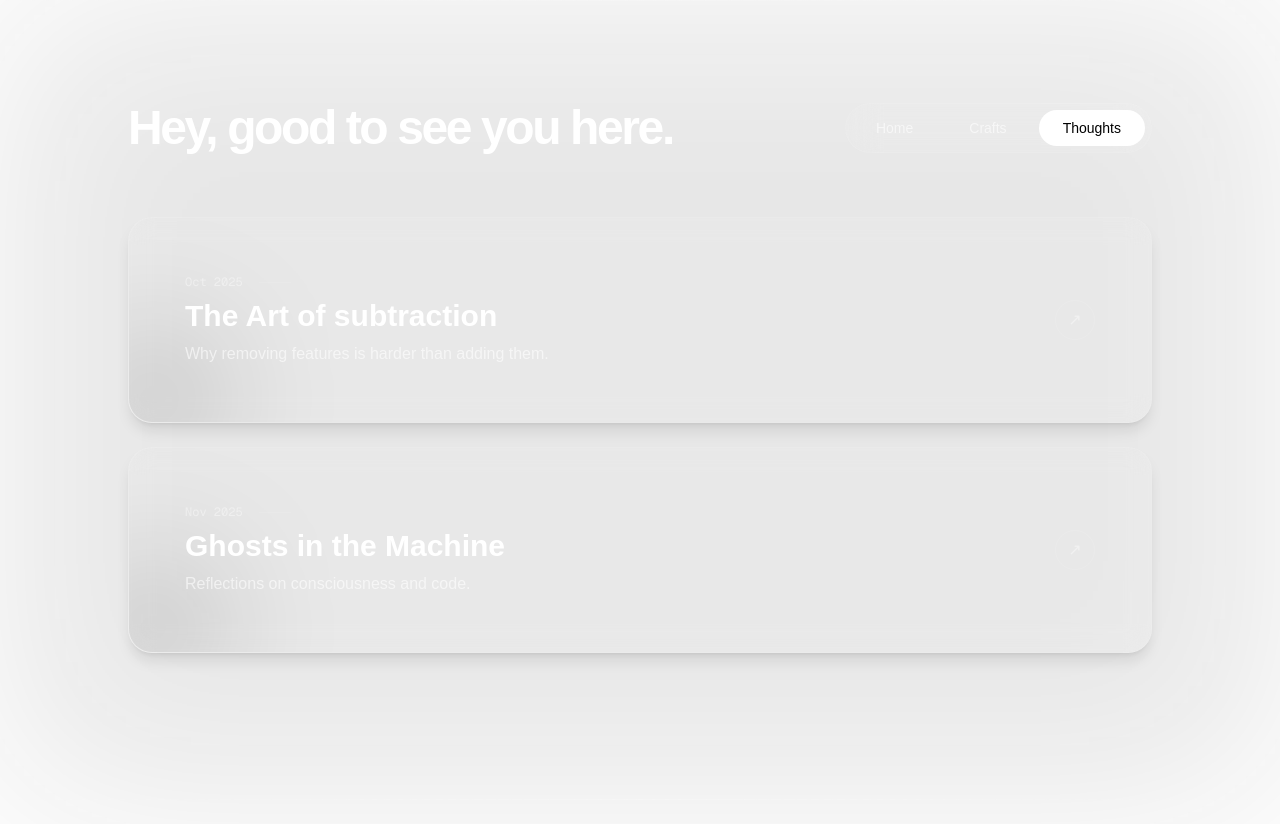
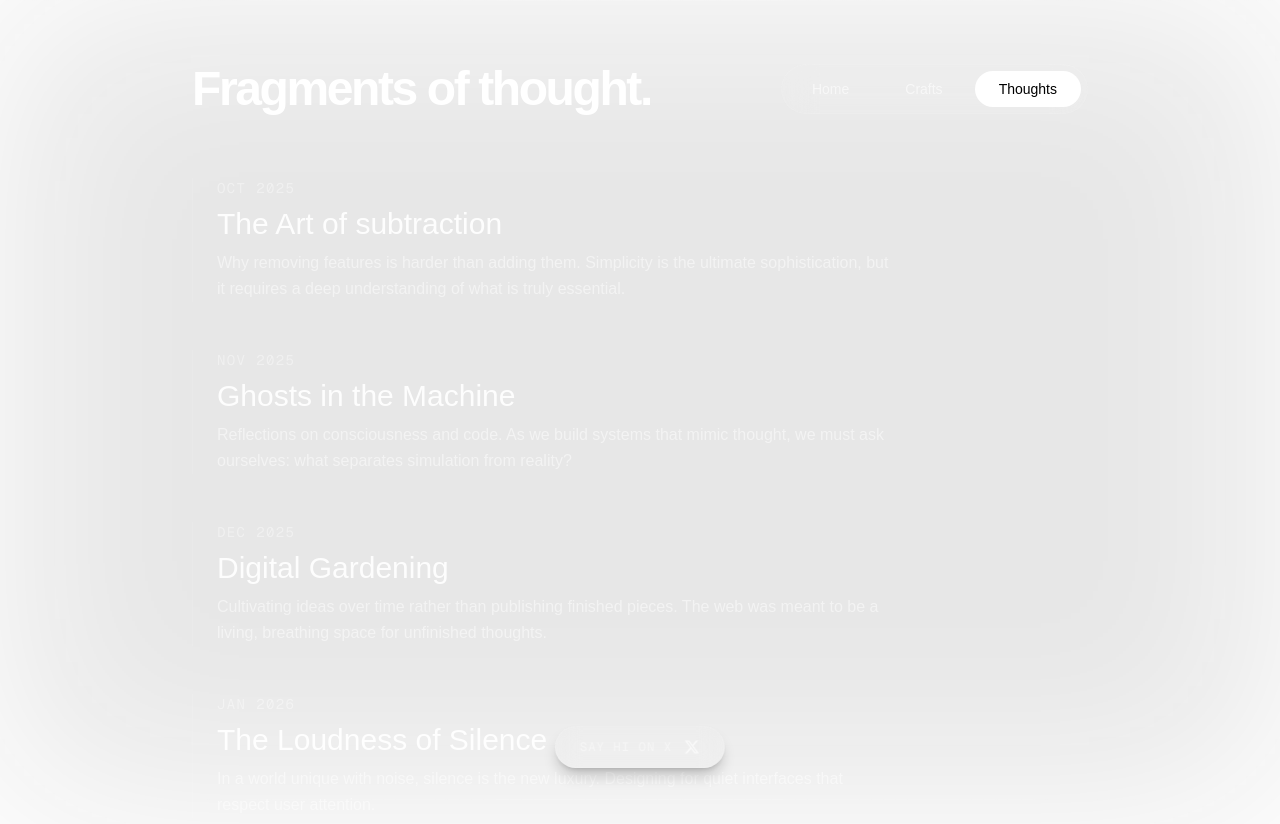
Before and after one commit to M4YAVI/mysite, a Next.js app: page /thoughts in a window 1280 px wide. Shown: the top 824 px of the page. Before the commit the page ends 800 px from the top, so only its background shows below. Built offline with nearby package versions, Linux system fonts and the light colour scheme.

Commit message:
added a template for thoughts

```diff
--- a/app/thoughts/page.tsx
+++ b/app/thoughts/page.tsx
@@ -1,7 +1,6 @@
 'use client';
 
 import { motion, AnimatePresence } from 'framer-motion';
-import BentoItem from "@/components/BentoItem";
 import { THOUGHTS } from "@/data/thoughts";
 import Navigation from "@/components/Navigation";
 
@@ -21,21 +20,21 @@ export default function Thoughts() {
                 <div className="absolute bottom-0 left-0 w-full h-px bg-gradient-to-r from-transparent via-white to-transparent" />
             </div>
 
-            <main className="relative z-10 w-full max-w-6xl mx-auto mt-8 flex flex-col gap-12 lg:gap-16">
+            <main className="relative z-10 w-full max-w-4xl mx-auto mt-8 flex flex-col gap-12 lg:gap-16">
 
                 {/* Header / Navigation */}
                 <header className="flex flex-col md:flex-row justify-between items-center gap-6">
                     <div className="text-left">
                         <h1 className="font-display text-4xl md:text-5xl font-bold tracking-tighter text-white">
-                            Hey, good to see you here.
+                            Fragments of thought.
                         </h1>
                     </div>
 
                     <Navigation />
                 </header>
 
-                {/* Main Grid Content */}
-                <div className="w-full aspect-[4/5] md:aspect-[16/9] lg:aspect-[2/1] relative">
+                {/* Main Content */}
+                <div className="w-full relative min-h-[50vh]">
                     <AnimatePresence mode="wait">
                         <motion.div
                             key="thoughts"
@@ -43,39 +42,57 @@ export default function Thoughts() {
                             animate={{ opacity: 1, y: 0 }}
                             exit={{ opacity: 0, y: -20 }}
                             transition={{ duration: 0.3 }}
-                            className="grid grid-cols-1 md:grid-cols-12 gap-6 h-full w-full content-start"
+                            className="flex flex-col gap-12"
                         >
                             {THOUGHTS.map((thought, index) => (
-                                <BentoItem
+                                <motion.div
                                     key={thought.id}
-                                    colSpan="md:col-span-12"
-                                    rowSpan="row-span-1"
-                                    delay={index * 0.1}
-                                    className="!bg-white/5 border border-white/10 group hover:border-white/30 transition-all !p-8"
+                                    initial={{ opacity: 0, y: 20 }}
+                                    animate={{ opacity: 1, y: 0 }}
+                                    transition={{ delay: index * 0.1 }}
+                                    className="group flex flex-col gap-2 relative pl-6 border-l border-white/10 hover:border-white/50 transition-colors duration-300"
                                 >
-                                    <div className="flex flex-col md:flex-row justify-between items-start md:items-center gap-4">
-                                        <div>
-                                            <div className="flex items-center gap-4 mb-2">
-                                                <span className="font-mono text-xs text-white/40">{thought.date}</span>
-                                                <div className="h-px w-8 bg-white/10" />
-                                            </div>
-                                            <a href={thought.link} className="block group-hover:translate-x-2 transition-transform duration-300">
-                                                <h3 className="text-3xl font-display font-bold text-white mb-2">{thought.title}</h3>
-                                            </a>
-                                            <p className="text-white/60 font-light max-w-xl">{thought.description}</p>
-                                        </div>
-                                        <div className="mt-4 md:mt-0">
-                                            <span className="inline-flex items-center justify-center w-10 h-10 rounded-full border border-white/10 text-white/40 group-hover:text-white group-hover:border-white/40 transition-colors">
-                                                ↗
-                                            </span>
-                                        </div>
+                                    <div className="flex items-center gap-3 text-white/40 group-hover:text-white/60 transition-colors text-sm font-mono uppercase tracking-widest">
+                                        <span>{thought.date}</span>
                                     </div>
-                                </BentoItem>
+
+                                    <a href={thought.link} className="block group-hover:translate-x-1 transition-transform duration-300">
+                                        <h2 className="text-2xl md:text-3xl font-display font-medium text-white/90 group-hover:text-white transition-colors">
+                                            {thought.title}
+                                        </h2>
+                                    </a>
+
+                                    <p className="text-white/50 group-hover:text-white/70 transition-colors font-light leading-relaxed max-w-2xl">
+                                        {thought.description}
+                                    </p>
+                                </motion.div>
                             ))}
                         </motion.div>
                     </AnimatePresence>
                 </div>
 
+                {/* Bottom X (Twitter) Link */}
+                <motion.div
+                    initial={{ opacity: 0, y: 20 }}
+                    animate={{ opacity: 1, y: 0 }}
+                    transition={{ delay: 0.5 }}
+                    className="fixed bottom-8 left-1/2 -translate-x-1/2 z-50 pointer-events-auto"
+                >
+                    <div className="flex items-center gap-3 px-6 py-3 rounded-full bg-white/5 backdrop-blur-md border border-white/5 hover:border-white/20 hover:bg-white/10 transition-all duration-300 group shadow-lg shadow-black/20">
+                        <span className="font-mono text-xs tracking-widest uppercase group-hover:text-white/70 transition-colors text-white/40">Say Hi on X</span>
+                        <a
+                            href="https://x.com/"
+                            target="_blank"
+                            rel="noopener noreferrer"
+                            className="text-white/60 group-hover:text-white transition-colors"
+                        >
+                            <svg className="w-4 h-4" fill="currentColor" viewBox="0 0 24 24" aria-hidden="true">
+                                <path d="M18.244 2.25h3.308l-7.227 8.26 8.502 11.24H16.17l-5.214-6.817L4.99 21.75H1.68l7.73-8.835L1.254 2.25H8.08l4.713 6.231zm-1.161 17.52h1.833L7.084 4.126H5.117z" />
+                            </svg>
+                        </a>
+                    </div>
+                </motion.div>
+
             </main>
         </div>
     );
--- a/data/thoughts.ts
+++ b/data/thoughts.ts
@@ -3,14 +3,28 @@ export const THOUGHTS = [
         id: 'design-philosophy',
         title: 'The Art of subtraction',
         date: 'Oct 2025',
-        description: 'Why removing features is harder than adding them.',
+        description: 'Why removing features is harder than adding them. Simplicity is the ultimate sophistication, but it requires a deep understanding of what is truly essential.',
         link: '#'
     },
     {
         id: 'ai-ethics',
         title: 'Ghosts in the Machine',
         date: 'Nov 2025',
-        description: 'Reflections on consciousness and code.',
+        description: 'Reflections on consciousness and code. As we build systems that mimic thought, we must ask ourselves: what separates simulation from reality?',
+        link: '#'
+    },
+    {
+        id: 'digital-gardening',
+        title: 'Digital Gardening',
+        date: 'Dec 2025',
+        description: 'Cultivating ideas over time rather than publishing finished pieces. The web was meant to be a living, breathing space for unfinished thoughts.',
+        link: '#'
+    },
+    {
+        id: 'silence',
+        title: 'The Loudness of Silence',
+        date: 'Jan 2026',
+        description: 'In a world unique with noise, silence is the new luxury. Designing for quiet interfaces that respect user attention.',
         link: '#'
     }
 ];
```
